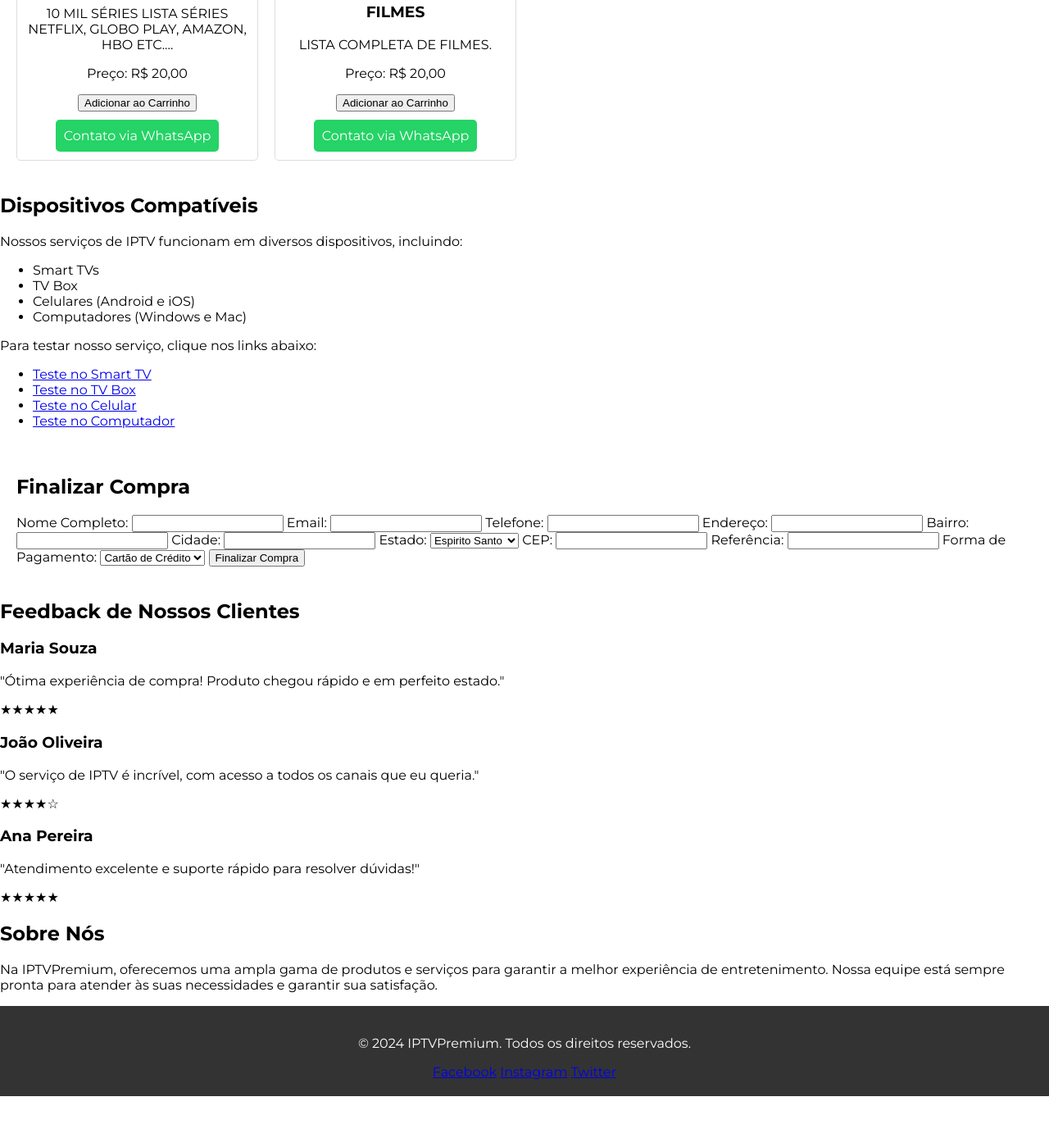
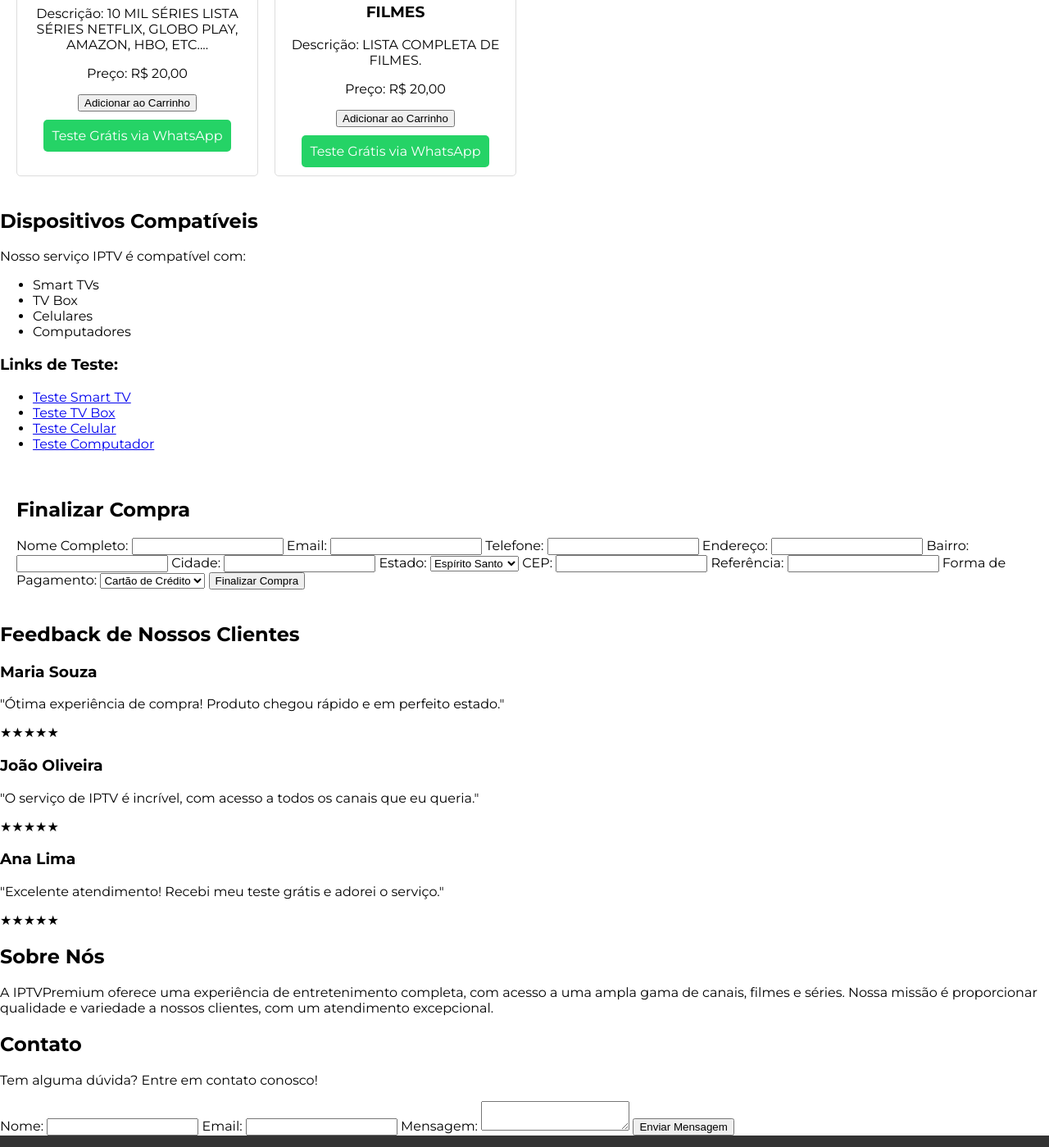
Before and after one commit to RBinovaweb/lojaIPTV, a plain HTML site: page index.html in a window 1280 px wide. Shown: the part 1121-2520 px from the top of the page at 82% size. Before the commit the page ends 2458 px from the top, so only its background shows below. Drawn offline with Linux system fonts and the light colour scheme.

Commit message:
Update index.html

```diff
--- a/index.html
+++ b/index.html
@@ -17,7 +17,6 @@
 <nav id="navbar">
     <a href="#home">Início</a>
     <a href="#produtos">Produtos</a>
-    <a href="#dispositivos">Dispositivos Compatíveis</a>
     <a href="#sobre">Sobre Nós</a>
     <a href="#feedback">Feedback</a>
     <a href="#contato">Contato</a>
@@ -33,7 +32,7 @@
                 <p>Descrição: TODOS OS CANAIS, FILMES, SERIES E ADULTOS.</p>
                 <p>Preço: R$ 20,00</p>
                 <button>Adicionar ao Carrinho</button>
-                <a class="whatsapp-btn" href="https://wa.me/27997294468?text=Estou%20interessado%20lista%20completa%20Premium">Contato via WhatsApp</a>
+                <a class="whatsapp-btn" href="https://wa.me/27997294468?text=Gostaria%20do%20teste%20grátis%20do%20pacote%20Completo%20com%20Adultos">Teste Grátis via WhatsApp</a>
             </div>
         </div>
 
@@ -44,7 +43,7 @@
                 <p>Descrição: TODOS OS CANAIS GRADE COMPLETA.</p>
                 <p>Preço: R$ 15,00</p>
                 <button>Adicionar ao Carrinho</button>
-                <a class="whatsapp-btn" href="https://wa.me/27997294468?text=Estou%20interessado%20somente%20canais">Contato via WhatsApp</a>
+                <a class="whatsapp-btn" href="https://wa.me/27997294468?text=Gostaria%20do%20teste%20grátis%20do%20pacote%20Só%20Canais">Teste Grátis via WhatsApp</a>
             </div>
         </div>
 
@@ -55,7 +54,7 @@
                 <p>Descrição: TODAS AS NOVELAS ANTIGAS E NOVAS DISPONÍVEIS.</p>
                 <p>Preço: R$ 15,00</p>
                 <button>Adicionar ao Carrinho</button>
-                <a class="whatsapp-btn" href="https://wa.me/27997294468?text=Estou%20interessado%20Lista%20de%20Novelas">Contato via WhatsApp</a>
+                <a class="whatsapp-btn" href="https://wa.me/27997294468?text=Gostaria%20do%20teste%20grátis%20do%20pacote%20Novelas%202">Teste Grátis via WhatsApp</a>
             </div>
         </div>
 
@@ -63,10 +62,10 @@
             <img src="images/product3.jpg" alt="Relógio de Pulso">
             <div class="product-info">
                 <h3>LISTA ANIMES</h3>
-                <p>LISTA ANIMES.</p>
+                <p>Descrição: LISTA ANIMES.</p>
                 <p>Preço: R$ 20,00</p>
                 <button>Adicionar ao Carrinho</button>
-                <a class="whatsapp-btn" href="https://wa.me/27997294468?text=Estou%20interessado%20no%20Lista%20de%20animes">Contato via WhatsApp</a>
+                <a class="whatsapp-btn" href="https://wa.me/27997294468?text=Gostaria%20do%20teste%20grátis%20do%20pacote%20Lista%20Animess">Teste Grátis via WhatsApp</a>
             </div>
         </div>
 
@@ -74,41 +73,42 @@
             <img src="images/product2.jpg" alt="Relógio de Pulso">
             <div class="product-info">
                 <h3>LISTA SÉRIES</h3>
-                <p>10 MIL SÉRIES LISTA SÉRIES NETFLIX, GLOBO PLAY, AMAZON, HBO ETC....</p>
+                <p>Descrição: 10 MIL SÉRIES LISTA SÉRIES NETFLIX, GLOBO PLAY, AMAZON, HBO, ETC....</p>
                 <p>Preço: R$ 20,00</p>
                 <button>Adicionar ao Carrinho</button>
-                <a class="whatsapp-btn" href="https://wa.me/27997294468?text=Estou%20interessado%20no%20Lista%20de%20series">Contato via WhatsApp</a>
+                <a class="whatsapp-btn" href="https://wa.me/27997294468?text=Gostaria%20do%20teste%20grátis%20do%20pacote%20Lista%20Séries">Teste Grátis via WhatsApp</a>
             </div>
-		</div>
+        </div>
 
         <div class="product">
             <img src="images/product1.jpg" alt="Relógio de Pulso">
             <div class="product-info">
                 <h3>FILMES</h3>
-                <p>LISTA COMPLETA DE FILMES.</p>
+                <p>Descrição: LISTA COMPLETA DE FILMES.</p>
                 <p>Preço: R$ 20,00</p>
                 <button>Adicionar ao Carrinho</button>
-                <a class="whatsapp-btn" href="https://wa.me/27997294468?text=Estou%20interessado%20no%20lista%20de%20filmes">Contato via WhatsApp</a>
+                <a class="whatsapp-btn" href="https://wa.me/27997294468?text=Gostaria%20do%20teste%20grátis%20do%20pacote%20Filmes">Teste Grátis via WhatsApp</a>
             </div>
-		</div>
+        </div>
+
     </div>
 </section>
 
-<section class="devices" id="dispositivos">
+<section class="devices" id="devices">
     <h2>Dispositivos Compatíveis</h2>
-    <p>Nossos serviços de IPTV funcionam em diversos dispositivos, incluindo:</p>
+    <p>Nosso serviço IPTV é compatível com:</p>
     <ul>
         <li>Smart TVs</li>
         <li>TV Box</li>
-        <li>Celulares (Android e iOS)</li>
-        <li>Computadores (Windows e Mac)</li>
+        <li>Celulares</li>
+        <li>Computadores</li>
     </ul>
-    <p>Para testar nosso serviço, clique nos links abaixo:</p>
+    <h3>Links de Teste:</h3>
     <ul>
-        <li><a href="http://link-de-teste-smarttv.com" target="_blank">Teste no Smart TV</a></li>
-        <li><a href="http://link-de-teste-tvbox.com" target="_blank">Teste no TV Box</a></li>
-        <li><a href="http://link-de-teste-celular.com" target="_blank">Teste no Celular</a></li>
-        <li><a href="http://link-de-teste-computador.com" target="_blank">Teste no Computador</a></li>
+        <li><a href="link_para_teste_smarttv">Teste Smart TV</a></li>
+        <li><a href="link_para_teste_tvbox">Teste TV Box</a></li>
+        <li><a href="link_para_teste_celular">Teste Celular</a></li>
+        <li><a href="link_para_teste_computador">Teste Computador</a></li>
     </ul>
 </section>
 
@@ -135,7 +135,7 @@
 
         <label for="state">Estado:</label>
         <select id="state" name="state" required>
-            <option value="es">Espirito Santo</option>
+            <option value="es">Espírito Santo</option>
             <option value="sp">São Paulo</option>
             <option value="rj">Rio de Janeiro</option>
             <option value="mg">Minas Gerais</option>
@@ -173,13 +173,12 @@
         <div class="feedback-item">
             <h3>João Oliveira</h3>
             <p>"O serviço de IPTV é incrível, com acesso a todos os canais que eu queria."</p>
-            <div class="rating">★★★★☆
-		    </div>
+            <div class="rating">★★★★★</div>
         </div>
 
         <div class="feedback-item">
-            <h3>Ana Pereira</h3>
-            <p>"Atendimento excelente e suporte rápido para resolver dúvidas!"</p>
+            <h3>Ana Lima</h3>
+            <p>"Excelente atendimento! Recebi meu teste grátis e adorei o serviço."</p>
             <div class="rating">★★★★★</div>
         </div>
     </div>
@@ -187,16 +186,28 @@
 
 <section class="about" id="sobre">
     <h2>Sobre Nós</h2>
-    <p>Na IPTVPremium, oferecemos uma ampla gama de produtos e serviços para garantir a melhor experiência de entretenimento. Nossa equipe está sempre pronta para atender às suas necessidades e garantir sua satisfação.</p>
+    <p>A IPTVPremium oferece uma experiência de entretenimento completa, com acesso a uma ampla gama de canais, filmes e séries. Nossa missão é proporcionar qualidade e variedade a nossos clientes, com um atendimento excepcional.</p>
+</section>
+
+<section class="contact" id="contato">
+    <h2>Contato</h2>
+    <p>Tem alguma dúvida? Entre em contato conosco!</p>
+    <form action="#" method="post">
+        <label for="contact-name">Nome:</label>
+        <input type="text" id="contact-name" name="contact-name" required>
+
+        <label for="contact-email">Email:</label>
+        <input type="email" id="contact-email" name="contact-email" required>
+
+        <label for="contact-message">Mensagem:</label>
+        <textarea id="contact-message" name="contact-message" required></textarea>
+
+        <button type="submit">Enviar Mensagem</button>
+    </form>
 </section>
 
 <footer>
     <p>&copy; 2024 IPTVPremium. Todos os direitos reservados.</p>
-    <div class="social-media">
-        <a href="https://facebook.com" target="_blank">Facebook</a>
-        <a href="https://instagram.com" target="_blank">Instagram</a>
-        <a href="https://twitter.com" target="_blank">Twitter</a>
-    </div>
 </footer>
 
 </body>
```
